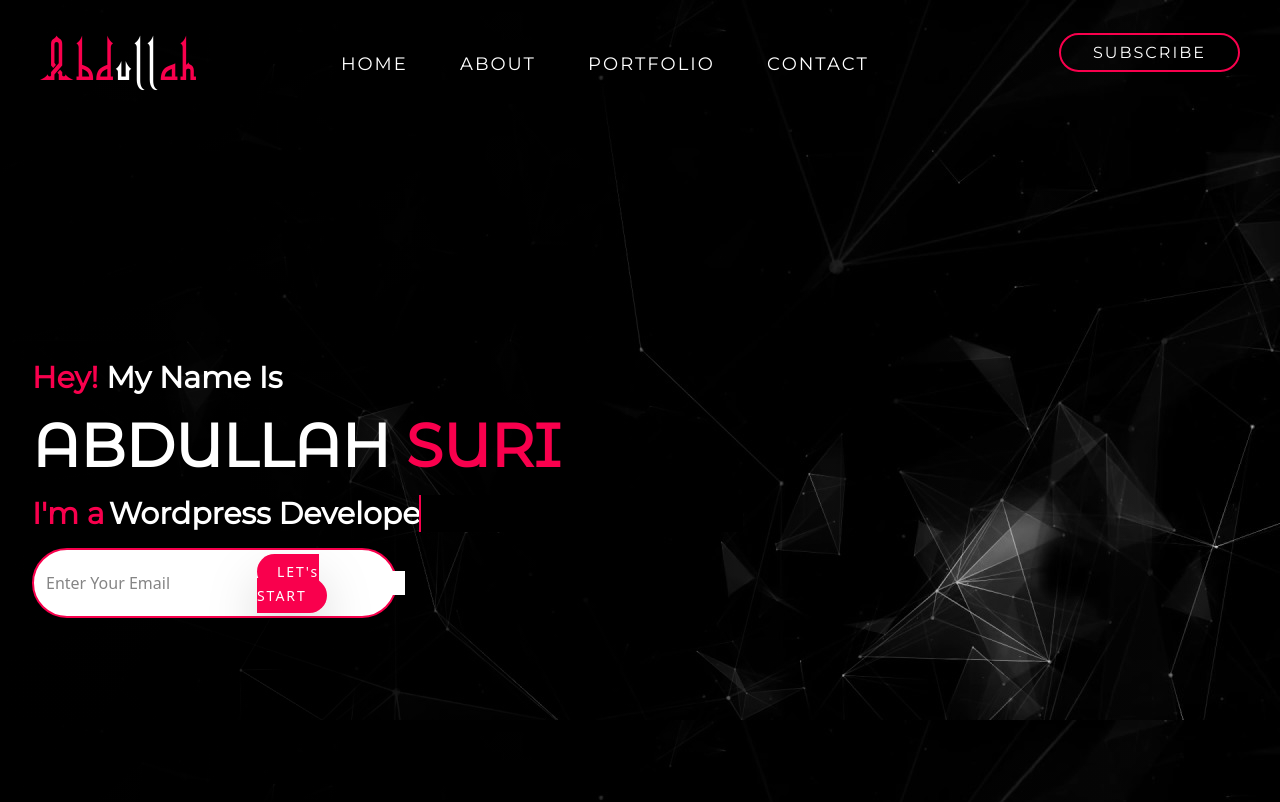
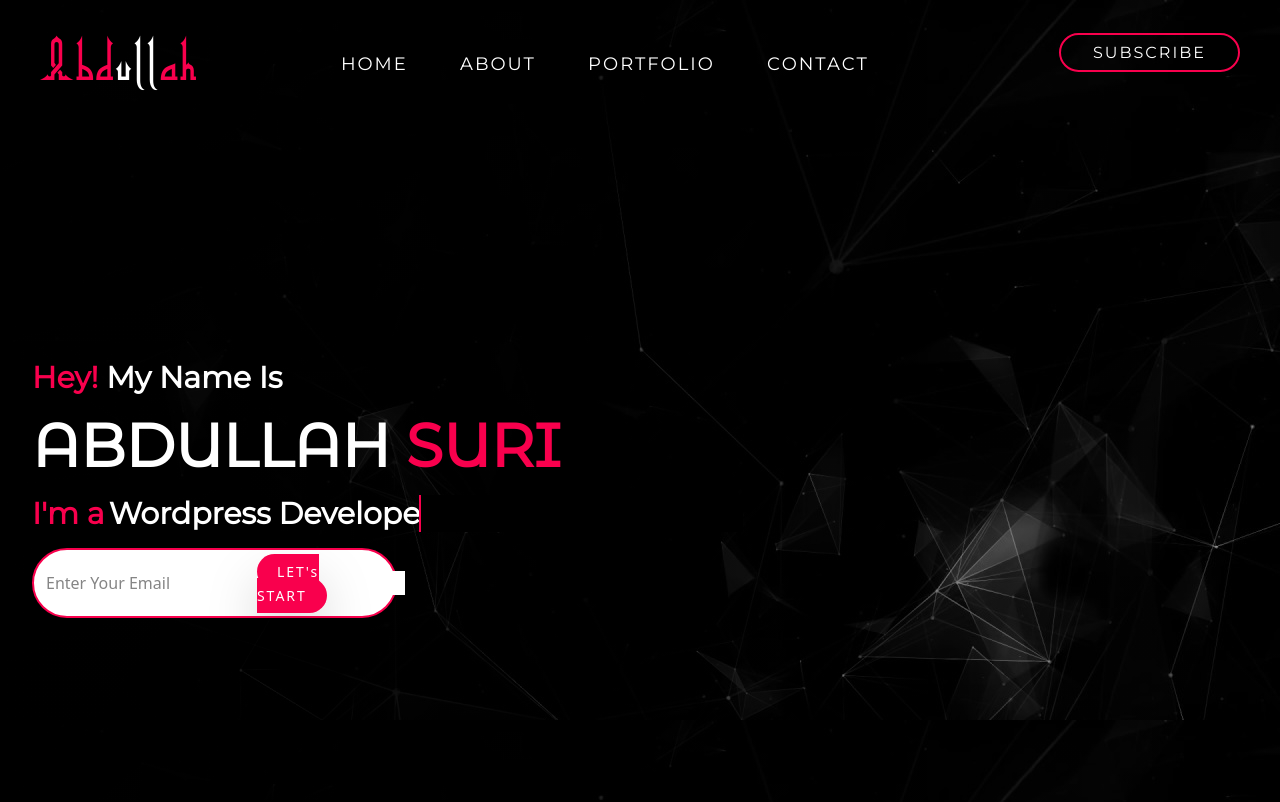
Before and after one commit to Abdullah-Suri/My-Portfolio, a website: page My Portfolio/index.html in a window 1280 px wide. Shown: the top 802 px of the page. Drawn offline with nearby package versions, Linux system fonts and the light colour scheme; files that its build step writes are made by us from their sources; files whose address does not match are found by name.

Commit message:
body bg color changed

```diff
--- a/My Portfolio/Assets/css/style.css
+++ b/My Portfolio/Assets/css/style.css
@@ -1,7 +1,6 @@
 body {
-    background-image: linear-gradient(to right, #000000, #c0c1ca00), url('/Assets/images/maxresdefault.jpg');
+    background-image: linear-gradient(to right, #000000, #0000004f), url('/Assets/images/maxresdefault.jpg');
 }
-
 @font-face {
     font-family: 'alphakufiregular';
     src: url('../Fonts/alphakufiregular.ttf');
```
